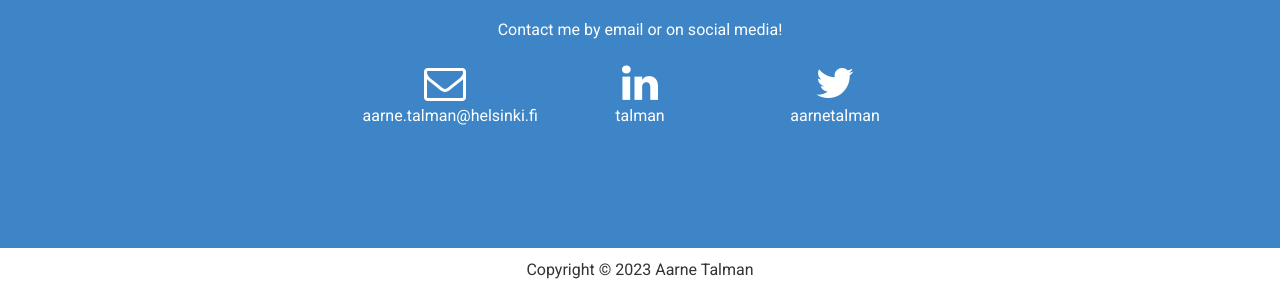
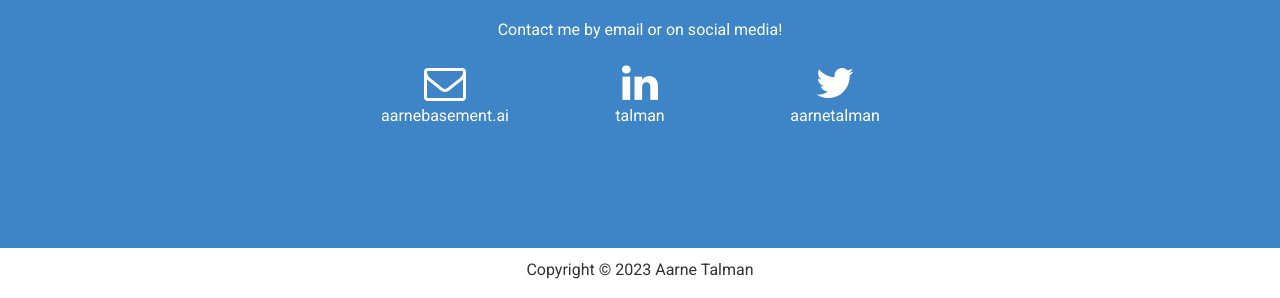
Before and after one commit to Basement-AI/basement-ai.github.io, a Jekyll site: the page built from index.html, in a window 1280 px wide and 900 px high, scrolled down 5344 px. Shown: the part 588-886 px from the top of the window. Built offline with Jekyll 4.4.1, drawn with Linux system fonts in a browser that asks for light colours.

Commit message:
updated contacts

```diff
--- a/_config.yml
+++ b/_config.yml
@@ -1,6 +1,6 @@
 # Site settings
 title: Aarne Talman
-email: aarne.talman@helsinki.fi
+email: aarnebasement.ai
 description: > # this means to ignore newlines until "baseurl:"
 baseurl: "" # the subpath of your site, e.g. /blog/
 url: "" # the base hostname & protocol for your site
--- a/_includes/header.html
+++ b/_includes/header.html
@@ -8,9 +8,9 @@
 
 	    <p>
 	          <a href="https://scholar.google.com/citations?user=Vhq5-s0AAAAJ"><i class="fa fa-graduation-cap fa-2x wow bounceIn text-light"></i></a>&nbsp;
-              <!--<a href="https://github.com/aarnetalman"><i class="fa fa-github fa-2x wow bounceIn text-light"></i></a>&nbsp;-->
+              <a href="https://github.com/aarnetalman"><i class="fa fa-github fa-2x wow bounceIn text-light"></i></a>&nbsp;
                   <a href="https://twitter.com/aarnetalman"><i class="fa fa-twitter fa-2x wow bounceIn text-light"></i></a>&nbsp;
-                  <!--<a href="https://linkedin.com/in/talman"><i class="fa fa-linkedin fa-2x wow bounceIn text-light"></i></a>--></p>
+                  <a href="https://linkedin.com/in/talman"><i class="fa fa-linkedin fa-2x wow bounceIn text-light"></i></a>&nbsp;</p>
 
             <a href="#about" class="btn btn-primary btn-xl page-scroll">Learn more</a>
         </div>
```
Also changed, not shown: 2 other files.
